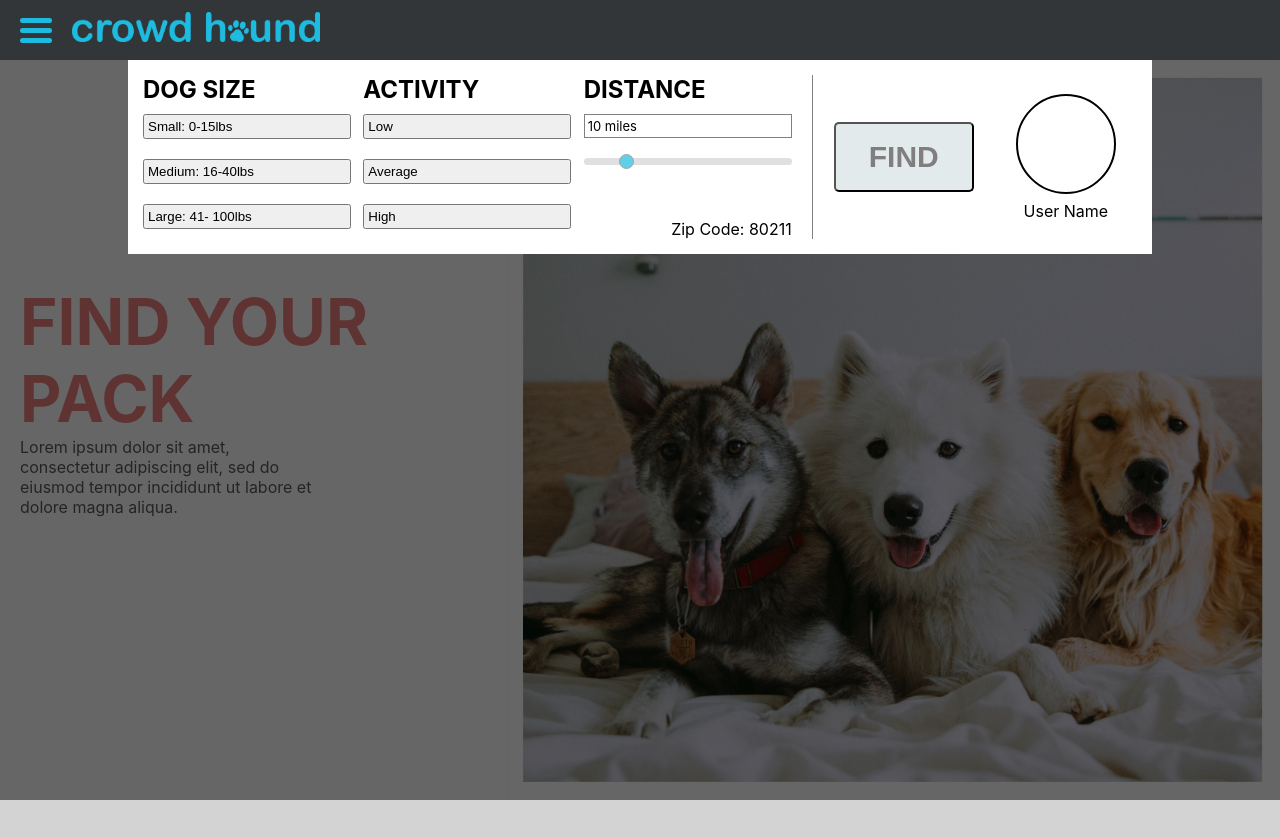
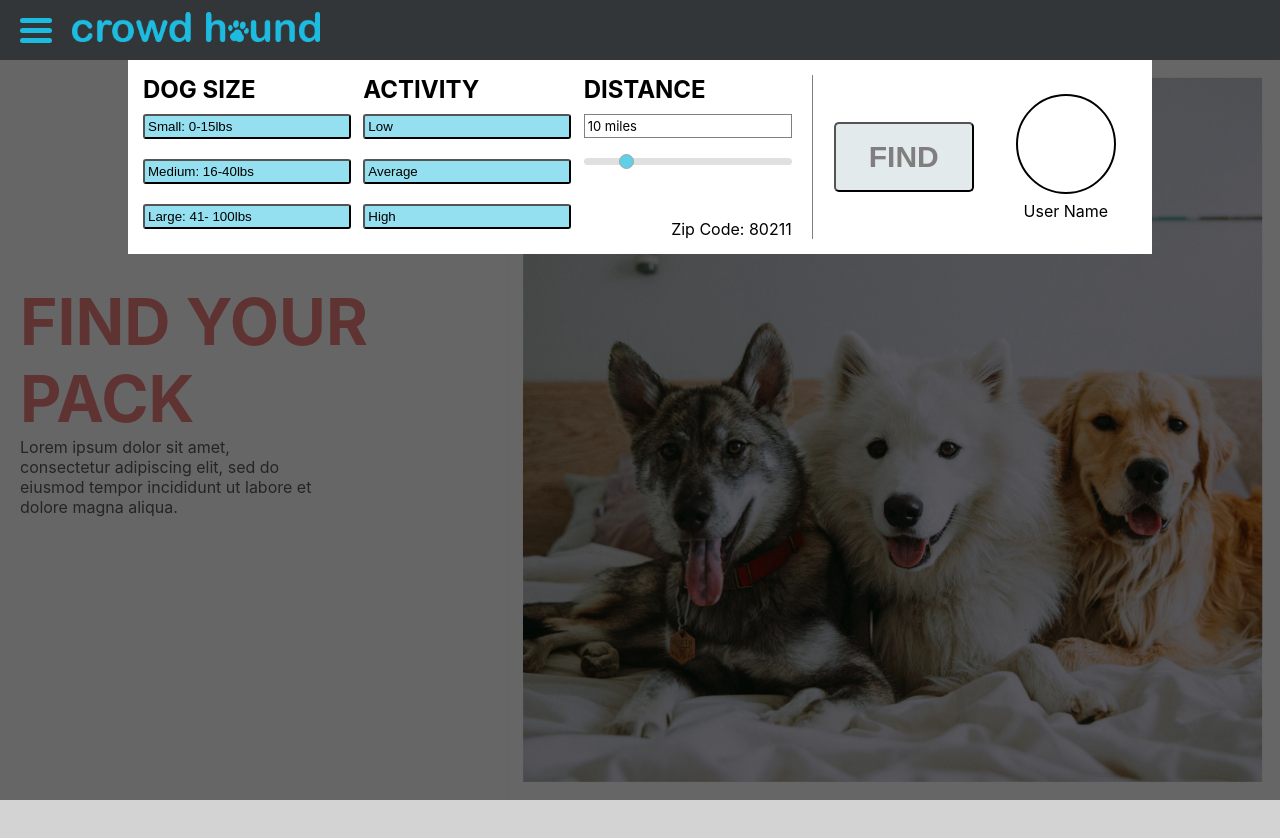
Before and after one commit to evanmarkowitz/crowdhound, a React (Create React App) app: page / in a window 1280 px wide. Both pictures are taken after a click on the button 36 px from the left and 30 px from the top of the page. Shown: the top 838 px of the page. Built offline with nearby package versions, Linux system fonts and the light colour scheme.

Commit message:
Add style to active dog size btn

```diff
--- a/src/containers/FilterModal/FilterModal.css
+++ b/src/containers/FilterModal/FilterModal.css
@@ -135,3 +135,18 @@
   cursor: pointer;
   border: solid grey 1px;
 }
+
+.filter-btn {
+  background: #1dbcdf77;
+  border-radius: 3px;
+  cursor: pointer;
+  outline: none;
+}
+
+.filter-btn:hover {
+  background: #1dbcdfab;
+}
+
+.filter-btn:active {
+  background: #1dbbdf;
+}
--- a/src/containers/FilterModal/FilterModal.js
+++ b/src/containers/FilterModal/FilterModal.js
@@ -26,6 +26,15 @@ export class FilterModal extends Component {
     this.setState({[e.target.name]: e.target.value})
   }
 
+  dogSizeBtnStyle = option => {
+    const { size } = this.state;
+    if (option === size) {
+      return {background: '#1dbbdf'}
+    } else {
+      return {background: '#1dbcdf77'}
+    }
+  }
+
   render() {
     return(
       <article className='modal-wrapper'>
@@ -33,21 +42,21 @@ export class FilterModal extends Component {
           <div className='filters'>
             <section className='column dog-size'>
               <h2>DOG SIZE</h2>
-              <button name='size' value='small' onClick={this.clickFilter}>
+              <button style={this.dogSizeBtnStyle('small')} name='size' value='small' onClick={this.clickFilter} className="filter-btn">
                 Small:  0-15lbs
               </button>
-              <button name='size' value='medium' onClick={this.clickFilter}>
+              <button style={this.dogSizeBtnStyle('medium')} name='size' value='medium' onClick={this.clickFilter} className="filter-btn">
                 Medium: 16-40lbs
               </button>
-              <button name='size' value='large' onClick={this.clickFilter}>
+              <button style={this.dogSizeBtnStyle('large')} name='size' value='large' onClick={this.clickFilter} className="filter-btn">
                 Large:  41- 100lbs
               </button>
             </section>
             <section className='column activity'>
               <h2>ACTIVITY</h2>
-              <button name='activityLevel' value={0} onClick={this.clickFilter}>Low</button>
-              <button name='activityLevel' value={1} onClick={this.clickFilter}>Average</button>
-              <button name='activityLevel' value={2} onClick={this.clickFilter}>High</button>
+              <button name='activityLevel' value={0} onClick={this.clickFilter} className="filter-btn">Low</button>
+              <button name='activityLevel' value={1} onClick={this.clickFilter} className="filter-btn">Average</button>
+              <button name='activityLevel' value={2} onClick={this.clickFilter} className="filter-btn">High</button>
             </section>
             <section className='column distance'>
               <h2>DISTANCE</h2>
```
